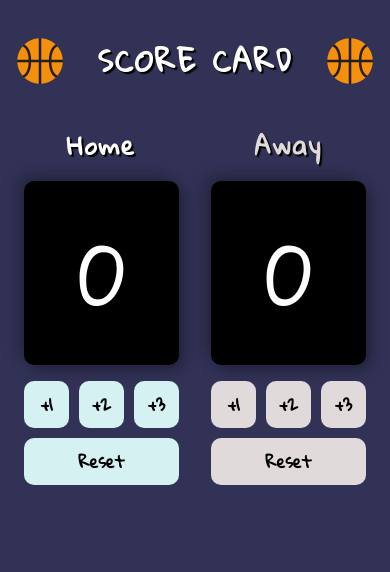
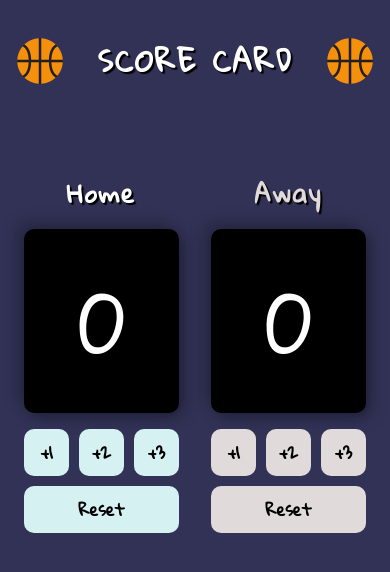
Before and after one commit to Jahbrone/score-keeper-adv, a plain HTML site: page index.html in a window 390 px wide. Drawn offline with Linux system fonts and the light colour scheme.

Commit message:
score-display margin chagne

```diff
--- a/style/_media.scss
+++ b/style/_media.scss
@@ -3,6 +3,7 @@
     width: 100%;
     height: 100vh;
     border-radius: 0;
+
     h1 {
       font-size: 1.8rem;
       border: none;
@@ -10,5 +11,8 @@
     h3 {
       font-size: 1.5rem;
     }
+    .score-display {
+      margin-top: 4rem;
+    }
   }
 }
```
Also changed, not shown: style/main.css, 1 other file.
